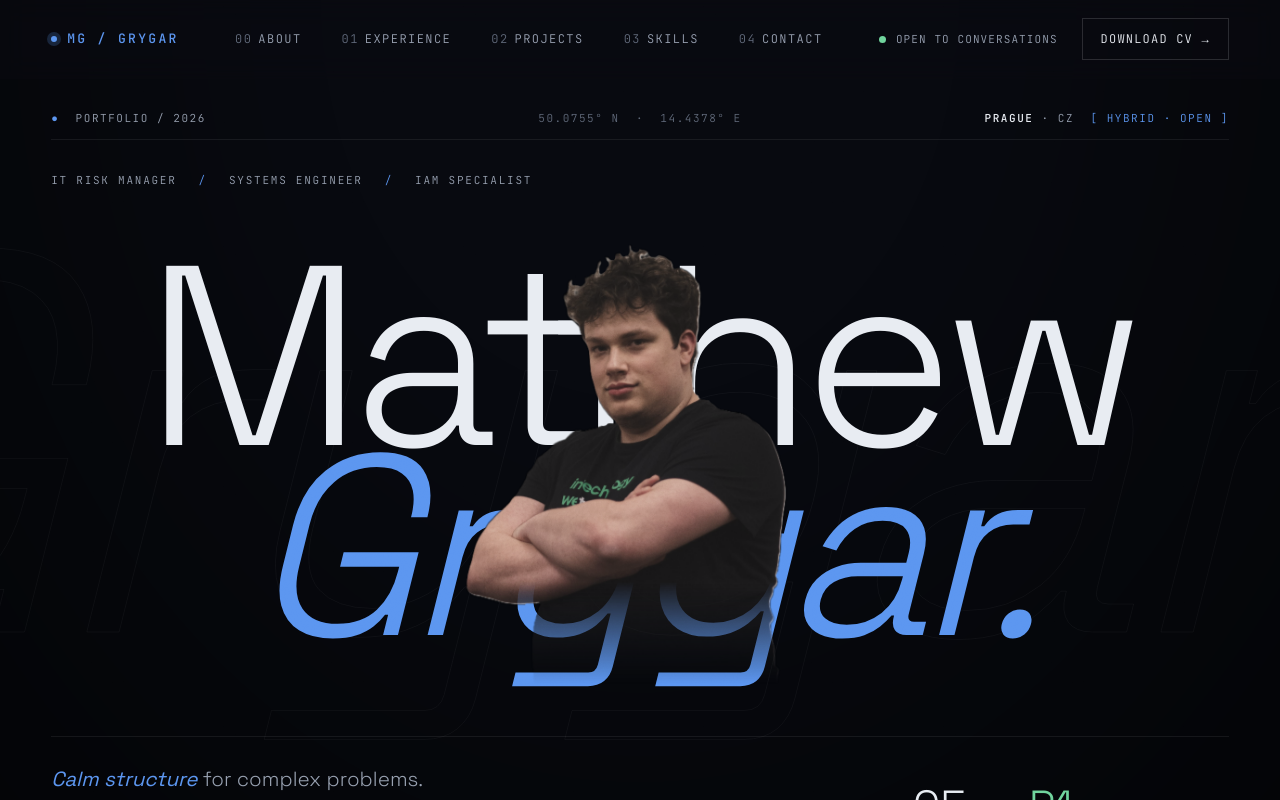
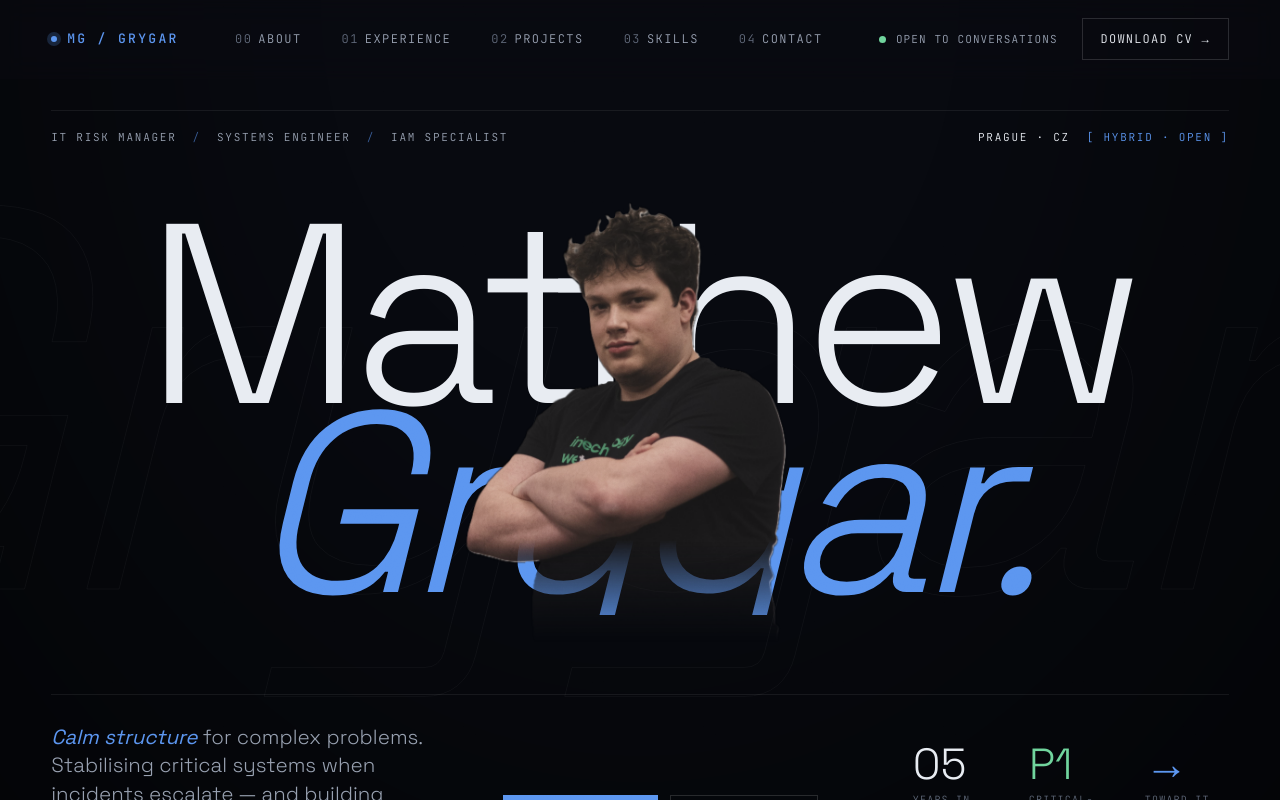
Before and after one commit to MatthewGrygar/personal, a Next.js app: page / in a window 1280 px wide. Shown: the top 800 px of the page. Built offline with nearby package versions, Linux system fonts and the light colour scheme.

Commit message:
Faster cursor, new hero metabar layout, clip-path entrance animation

```diff
--- a/src/app/globals.css
+++ b/src/app/globals.css
@@ -211,14 +211,16 @@ body.js-ready .reveal-right.in { opacity: 1; transform: none; }
   position: relative; padding: 110px var(--gutter) 60px;
   display: flex; flex-direction: column; gap: 32px; overflow: hidden;
 }
-.hero-top {
-  display: grid; grid-template-columns: 1fr auto 1fr; align-items: end; gap: 24px;
-  padding-bottom: 12px; border-bottom: 1px solid var(--line);
+.hero-metabar {
+  display: flex; justify-content: space-between; align-items: center;
+  border-top: 1px solid var(--line); padding-top: 18px;
+  font-family: var(--ff-mono); font-size: 11px; letter-spacing: 0.16em;
+  text-transform: uppercase; color: var(--text-2);
+  gap: 16px;
 }
-.hero-top .meta { font-family: var(--ff-mono); font-size: 11px; color: var(--text-2); letter-spacing: 0.14em; text-transform: uppercase; }
-.hero-top .meta.right { text-align: right; }
-.hero-top .meta.center { color: var(--muted); }
-.hero-top .meta b { color: var(--text); font-weight: 500; }
+.hero-metabar-roles { display: flex; align-items: center; gap: 16px; flex-wrap: wrap; }
+.hero-metabar-roles .sep { color: var(--accent); opacity: 0.6; }
+.hero-metabar-loc { white-space: nowrap; color: var(--text); }
 .hero-stage {
   position: relative; display: grid; grid-template-columns: 1fr; grid-template-rows: 1fr;
   width: 100%; height: clamp(380px, 58vh, 580px); overflow: visible;
@@ -270,24 +272,45 @@ body.js-ready .reveal-right.in { opacity: 1; transform: none; }
 .hero-stats .stat-n.italic { font-style: italic; color: var(--accent); }
 .hero-stats .stat-n.green { color: var(--green); }
 .hero-stats .stat-l { font-family: var(--ff-mono); font-size: 10px; letter-spacing: 0.12em; text-transform: uppercase; color: var(--muted); max-width: 14ch; }
-.hero-sub {
-  font-family: var(--ff-mono); font-size: 11px; letter-spacing: 0.16em;
-  text-transform: uppercase; color: var(--text-2);
-  display: flex; gap: 22px; flex-wrap: wrap; align-items: center;
-}
-.hero-sub .dotsep { color: var(--accent); }
-.hero-sub b { color: var(--text); font-weight: 500; }
-
-.hero-enter { opacity: 1; transition: opacity 1s var(--ease); }
+/* ── Opacity entrance (metabar, ghost, tagline, stats) ── */
+.hero-enter { opacity: 1; transition: opacity 0.9s var(--ease); }
 body.js-ready .hero-enter { opacity: 0; }
 body.js-ready.entered .hero-enter { opacity: 1; }
 body.js-ready .hero-enter.d1 { transition-delay: 0.10s; }
-body.js-ready .hero-enter.d2 { transition-delay: 0.20s; }
-body.js-ready .hero-enter.d3 { transition-delay: 0.30s; }
-body.js-ready .hero-enter.d4 { transition-delay: 0.42s; }
-body.js-ready .hero-enter.d5 { transition-delay: 0.54s; }
-body.js-ready .hero-enter.d6 { transition-delay: 0.66s; }
-body.js-ready .hero-enter.d7 { transition-delay: 0.80s; }
+body.js-ready .hero-enter.d2 { transition-delay: 0.80s; }
+body.js-ready .hero-enter.d5 { transition-delay: 0.95s; }
+body.js-ready .hero-enter.d6 { transition-delay: 1.10s; }
+body.js-ready .hero-enter.d7 { transition-delay: 1.25s; }
+
+/* ── Name + photo clip-path animations ── */
+.hero-anim-left, .hero-anim-right, .hero-anim-photo { opacity: 1; }
+body.js-ready .hero-anim-left,
+body.js-ready .hero-anim-right,
+body.js-ready .hero-anim-photo { opacity: 0; }
+
+body.js-ready.entered .hero-anim-left {
+  animation: heroRevealLeft 1s cubic-bezier(0.16,1,0.3,1) 0.20s both;
+}
+body.js-ready.entered .hero-anim-right {
+  animation: heroRevealRight 1.1s cubic-bezier(0.16,1,0.3,1) 0.45s both;
+}
+body.js-ready.entered .hero-anim-photo {
+  animation: heroRevealPhoto 1.2s cubic-bezier(0.16,1,0.3,1) 0.10s both;
+}
+
+@keyframes heroRevealLeft {
+  from { opacity: 0; transform: translateX(-28px); clip-path: inset(0 100% 0 0); }
+  to   { opacity: 1; transform: translateX(0);     clip-path: inset(0 -2%  0 0); }
+}
+@keyframes heroRevealRight {
+  from { opacity: 0; transform: translateX(28px);  clip-path: inset(0 0 0 100%); }
+  to   { opacity: 1; transform: translateX(0);     clip-path: inset(0 0 0 -2%);  }
+}
+@keyframes heroRevealPhoto {
+  from { opacity: 0; transform: translateY(36px) scale(0.96); filter: blur(8px); }
+  60%  { filter: blur(0); }
+  to   { opacity: 1; transform: translateY(0)    scale(1);    filter: blur(0);   }
+}
 
 /* ====== TICKER ====== */
 .ticker {
@@ -584,8 +607,8 @@ body.js-ready .hero-enter.d7 { transition-delay: 0.80s; }
 @media (max-width: 780px) {
   :root { --gutter: 20px; }
   .hero { padding: 90px var(--gutter) 50px; gap: 24px; }
-  .hero-top { grid-template-columns: 1fr 1fr; gap: 8px 16px; padding-bottom: 16px; }
-  .hero-top .meta.center { display: none; }
+  .hero-metabar { flex-direction: column; align-items: flex-start; gap: 6px; padding-top: 14px; }
+  .hero-metabar-loc { white-space: normal; }
   .hero-stage { height: auto; grid-template-columns: 1fr; gap: 0; }
   .hero-photo-wrap { height: 360px; margin-bottom: -20px; }
   .hero-name { font-size: clamp(56px, 19vw, 110px); text-align: left; grid-row: 2; grid-column: 1; margin-top: -16px; z-index: 5; }
@@ -597,7 +620,6 @@ body.js-ready .hero-enter.d7 { transition-delay: 0.80s; }
   .hero-actions .cta { flex: 1; justify-content: center; padding: 14px 12px; }
   .hero-stats { gap: 24px; justify-self: start; width: 100%; }
   .hero-stats .stat-n { font-size: 32px; }
-  .hero-sub { font-size: 10px; gap: 12px; letter-spacing: 0.14em; }
   .section { padding: 70px var(--gutter); }
   .section-head { grid-template-columns: 1fr; gap: 14px; margin-bottom: 40px; }
   .section-title { font-size: clamp(36px, 9vw, 56px); }
@@ -630,8 +652,7 @@ body.js-ready .hero-enter.d7 { transition-delay: 0.80s; }
 }
 @media (max-width: 480px) {
   .hero { padding: 80px 16px 40px; }
-  .hero-top { grid-template-columns: 1fr; }
-  .hero-top .meta.right { text-align: left; }
+  .hero-metabar-roles { gap: 8px 10px; font-size: 10px; }
   .hero-stats { gap: 18px; }
   .section { padding: 60px 16px; }
   .section-title { font-size: clamp(34px, 10vw, 48px); }
--- a/src/components/ClientInit.tsx
+++ b/src/components/ClientInit.tsx
@@ -5,12 +5,10 @@ export function ClientInit() {
   const cursorRef = useRef<HTMLDivElement>(null);
 
   useEffect(() => {
-    // Mark body ready → triggers hero entrance + reveal transitions
     document.body.classList.add("js-ready");
     const t1 = requestAnimationFrame(() => document.body.classList.add("entered"));
     const t2 = setTimeout(() => document.body.classList.add("entered"), 200);
 
-    // IntersectionObserver for scroll reveals
     const els = document.querySelectorAll(".reveal, .reveal-left, .reveal-right");
     const io = new IntersectionObserver(
       (entries) => {
@@ -22,7 +20,6 @@ export function ClientInit() {
     );
     els.forEach((el) => io.observe(el));
 
-    // Custom cursor
     const dot = cursorRef.current;
     if (!dot || window.matchMedia("(hover: none), (pointer: coarse)").matches) {
       return () => { cancelAnimationFrame(t1); clearTimeout(t2); io.disconnect(); };
@@ -44,7 +41,8 @@ export function ClientInit() {
 
     let raf: number;
     const loop = () => {
-      x += (tx - x) * 0.22; y += (ty - y) * 0.22;
+      // 0.30 lerp = faster tracking, still smooth
+      x += (tx - x) * 0.30; y += (ty - y) * 0.30;
       if (dot) dot.style.transform = `translate(${x}px,${y}px) translate(-50%,-50%)`;
       raf = requestAnimationFrame(loop);
     };
--- a/src/components/Hero.tsx
+++ b/src/components/Hero.tsx
@@ -19,38 +19,35 @@ export function Hero() {
 
   return (
     <section className="hero" id="top">
-      <div className="hero-top">
-        <div className="meta hero-enter">
-          <span className="accent">●</span>&nbsp; PORTFOLIO / 2026
+
+      {/* Thin line + single info bar */}
+      <div className="hero-metabar hero-enter d1">
+        <div className="hero-metabar-roles">
+          <span>IT RISK MANAGER</span>
+          <span className="sep">/</span>
+          <span>SYSTEMS ENGINEER</span>
+          <span className="sep">/</span>
+          <span>IAM SPECIALIST</span>
         </div>
-        <div className="meta center hero-enter d1">
-          50.0755° N &nbsp;·&nbsp; 14.4378° E
-        </div>
-        <div className="meta right hero-enter d2">
-          <b>PRAGUE</b> · CZ &nbsp;<span className="accent">[ HYBRID · OPEN ]</span>
+        <div className="hero-metabar-loc">
+          PRAGUE · CZ &nbsp;<span className="accent">[ HYBRID · OPEN ]</span>
         </div>
       </div>
 
-      <div className="hero-sub hero-enter d3">
-        <span>IT RISK MANAGER</span>
-        <span className="dotsep">/</span>
-        <span>SYSTEMS ENGINEER</span>
-        <span className="dotsep">/</span>
-        <span>IAM SPECIALIST</span>
-      </div>
-
+      {/* Name + photo stage */}
       <div className="hero-stage">
-        <div className="hero-ghost serif-it" aria-hidden="true">Grygar</div>
+        <div className="hero-ghost serif-it hero-enter d2" aria-hidden="true">Grygar</div>
         <h1 className="hero-name">
-          <span className="first hero-enter d4">Matthew</span>
-          <span className="second hero-enter d5">Grygar.</span>
+          <span className="first hero-anim-left">Matthew</span>
+          <span className="second hero-anim-right">Grygar.</span>
         </h1>
-        <div className="hero-photo-wrap hero-enter d4">
+        <div className="hero-photo-wrap hero-anim-photo">
           {/* eslint-disable-next-line @next/next/no-img-element */}
           <img className="hero-photo" ref={photoRef} src="/profile.png" alt="Matthew Grygar" />
         </div>
       </div>
 
+      {/* Tagline, CTAs, Stats */}
       <div className="hero-bottom">
         <p className="hero-tagline hero-enter d5">
           <strong>Calm structure</strong> for complex problems. Stabilising critical systems when incidents escalate — and building processes so they don&apos;t happen again.
```
